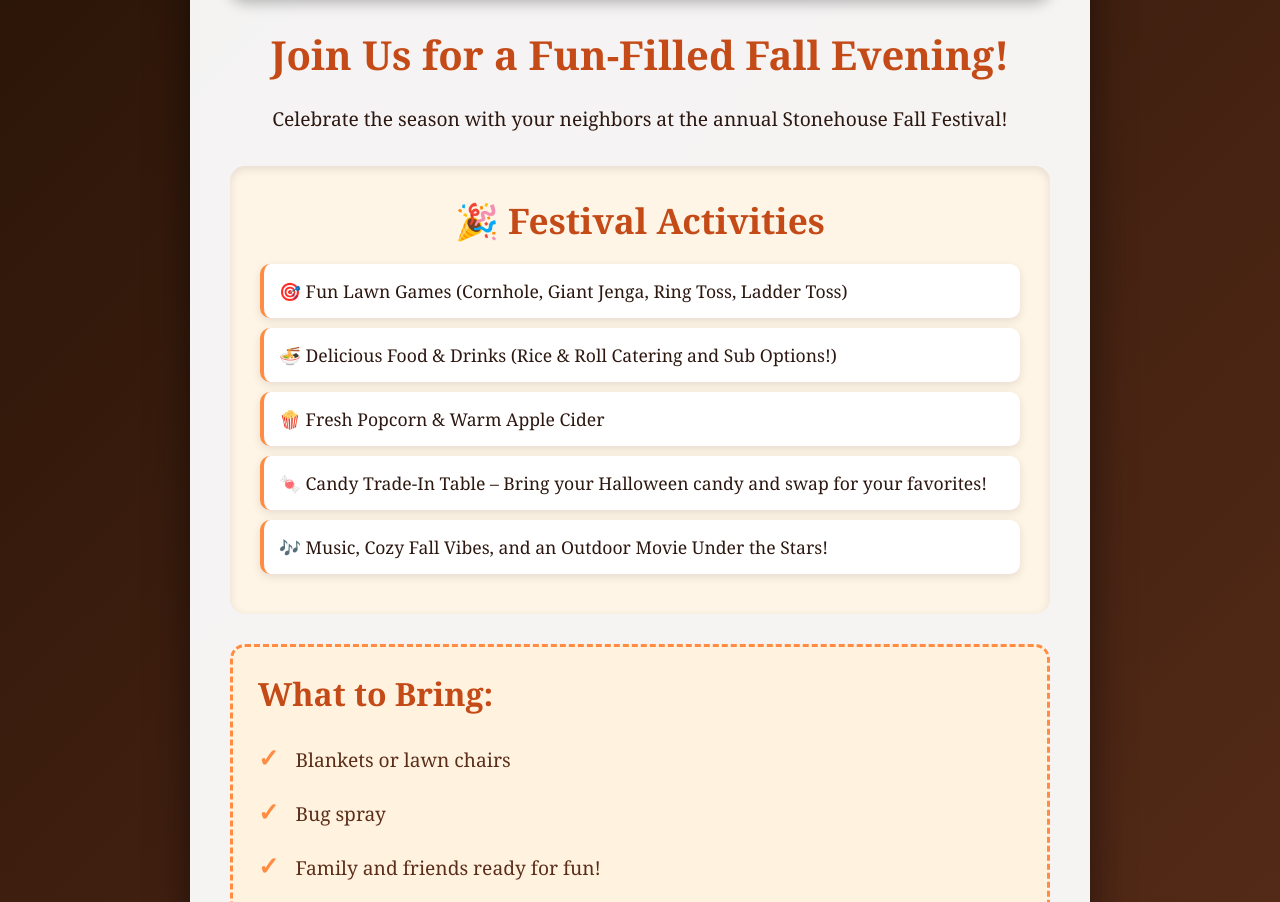
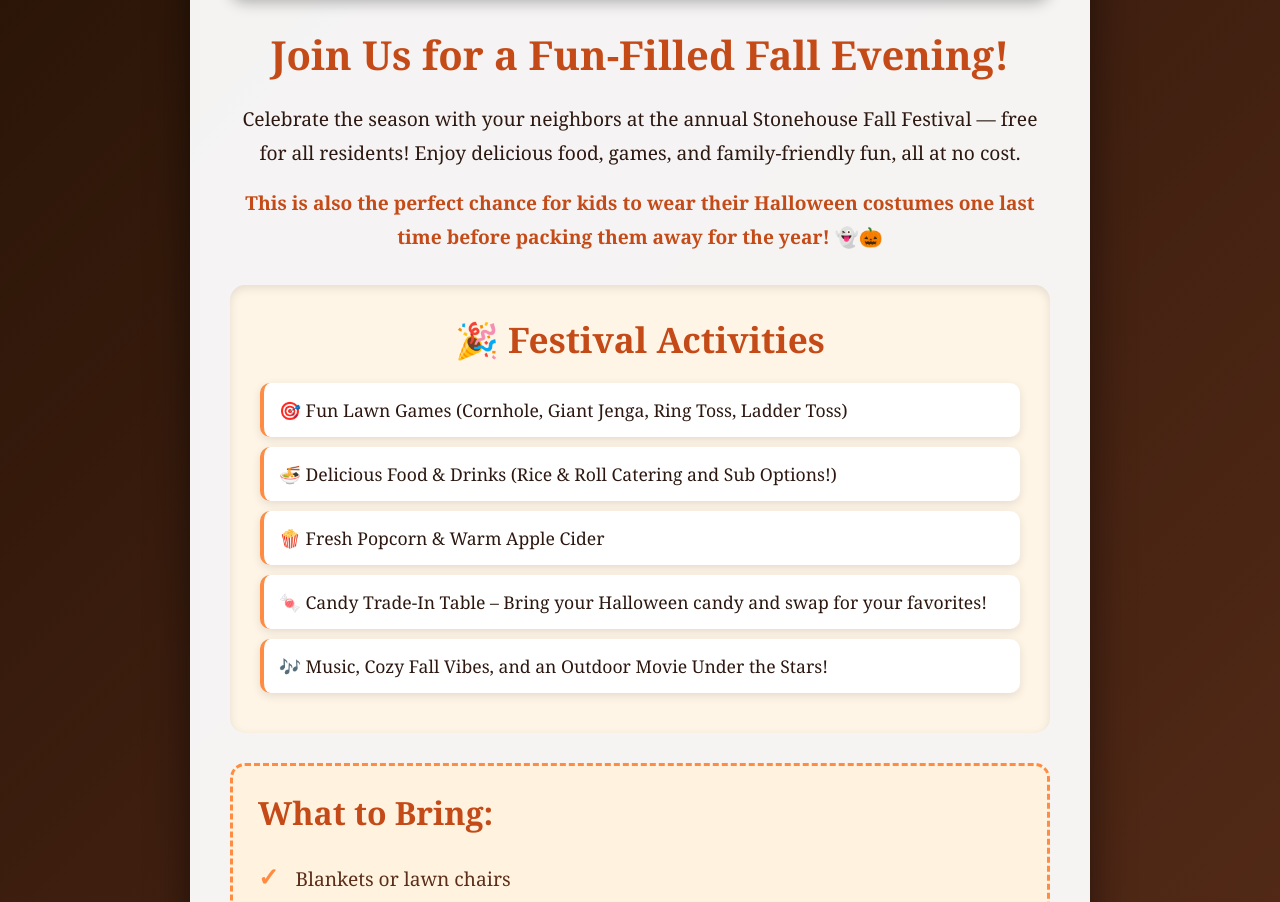
Before and after one commit to mbeni555/stonehouse, a plain HTML site: page index.html in a window 1280 px wide. Shown: the part 910-1812 px from the top of the page. Drawn offline with Linux system fonts and the light colour scheme.

Commit message:
Update index.html
Added additional context to the join us section.

```diff
--- a/index.html
+++ b/index.html
@@ -243,7 +243,8 @@
 
         <div style="text-align: center; margin: 30px 0;">
             <h2 style="color: #c44b17; font-size: 2.5em; margin-bottom: 20px;">Join Us for a Fun-Filled Fall Evening!</h2>
-            <p style="font-size: 1.2em; line-height: 1.8;">Celebrate the season with your neighbors at the annual Stonehouse Fall Festival!</p>
+            <p style="font-size: 1.2em; line-height: 1.8; margin-bottom: 15px;">Celebrate the season with your neighbors at the annual Stonehouse Fall Festival — free for all residents! Enjoy delicious food, games, and family-friendly fun, all at no cost.</p>
+            <p style="font-size: 1.2em; line-height: 1.8; color: #c44b17; font-weight: bold;">This is also the perfect chance for kids to wear their Halloween costumes one last time before packing them away for the year! 👻🎃</p>
         </div>
 
         <div class="activities">
```
